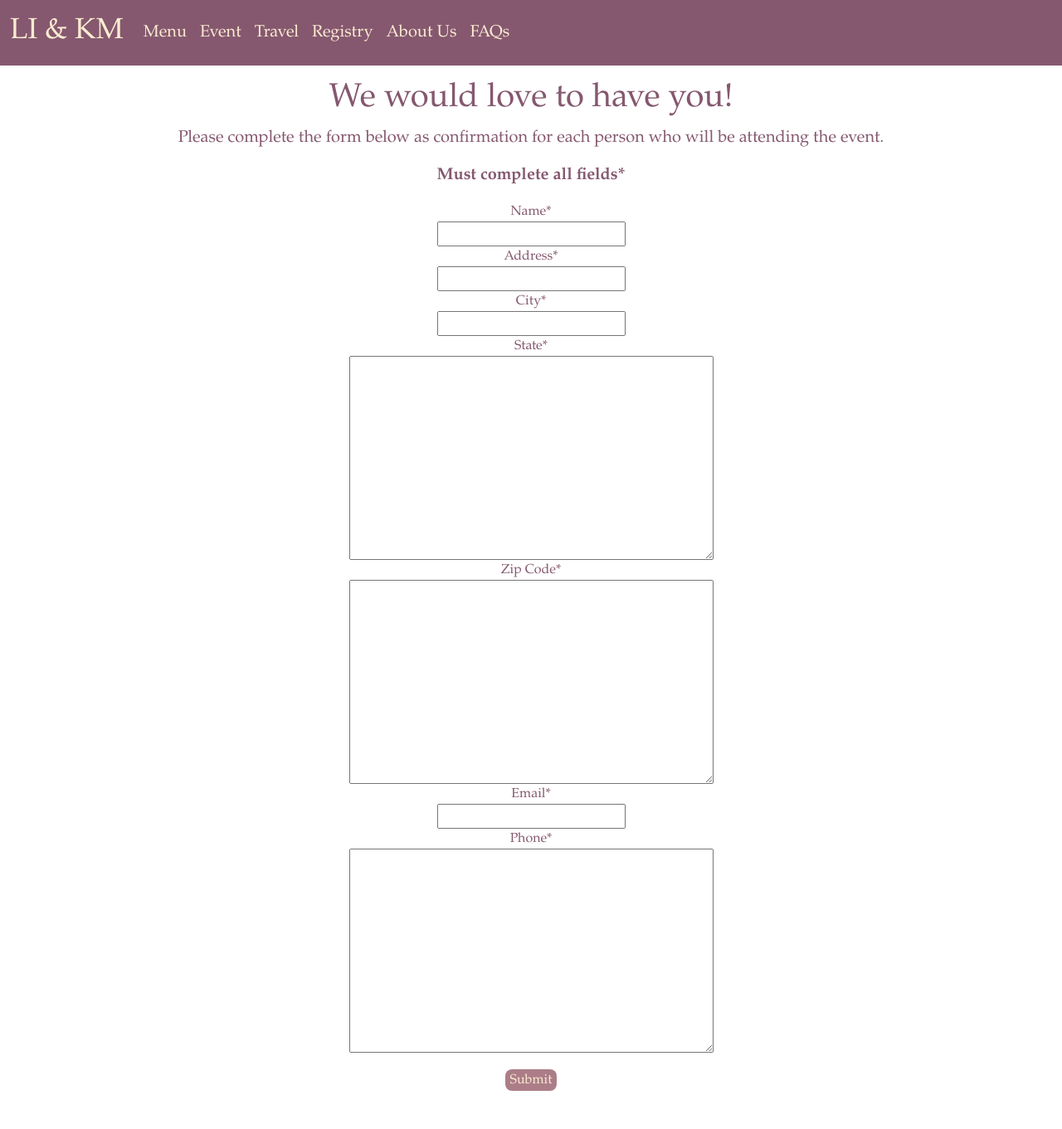
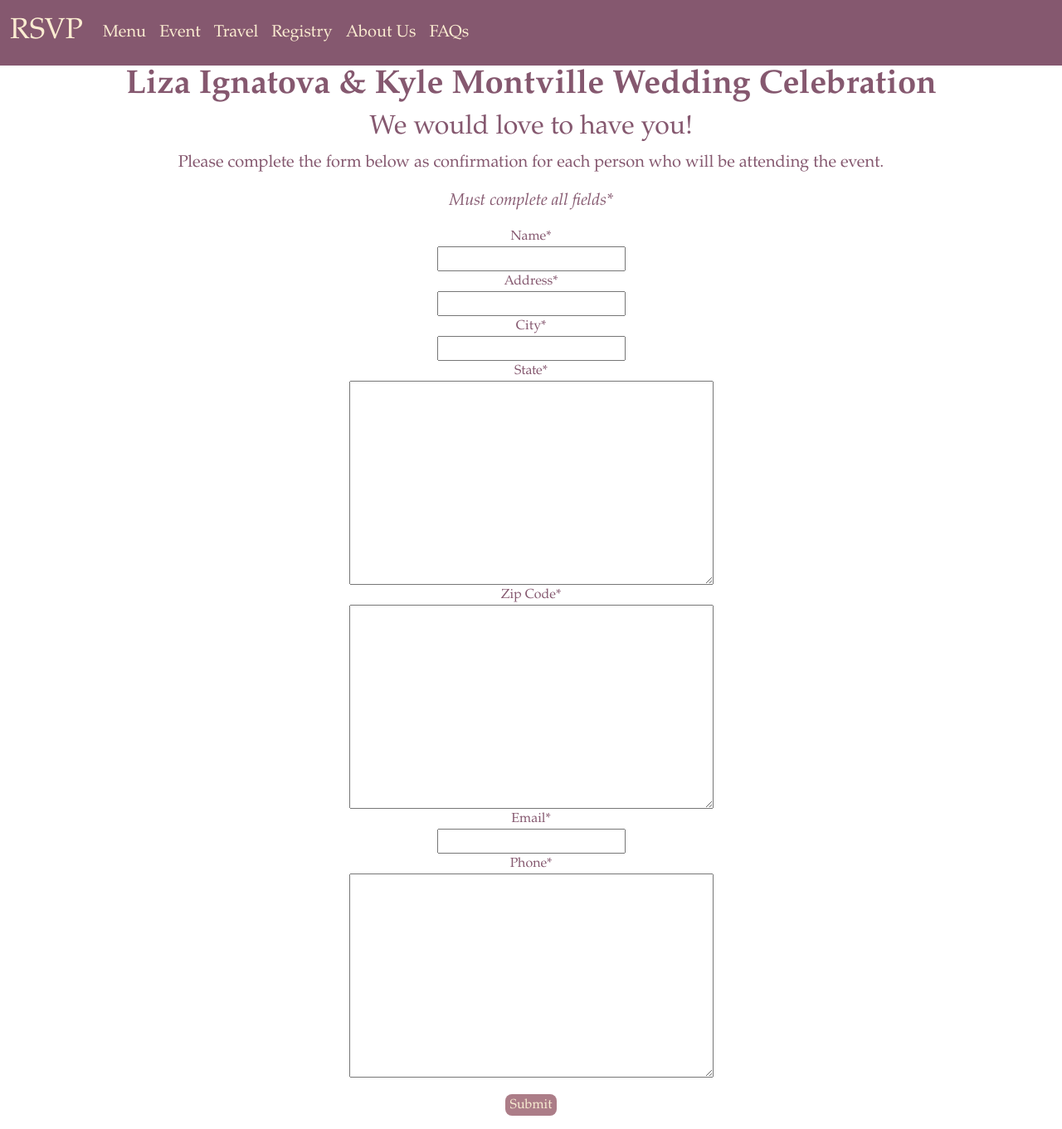
Before and after one commit to ksmontville/wedding_rsvp, a Django app: page / in a window 1280 px wide. Shown: the whole page at 83% size. Before the commit the page ends 1315 px from the top, so only its background shows below. Run offline with Django 4.2, Linux system fonts and the light colour scheme; some libraries are stand-ins or nearby versions.

Commit message:
CSS formatting

```diff
--- a/rsvp/templates/rsvp/base.html
+++ b/rsvp/templates/rsvp/base.html
@@ -31,7 +31,7 @@
 
   <nav class="navbar navbar-expand-lg" style="background-color: #85586F;">
   <div class="container-fluid">
-    <a class="navbar-brand" href="{% url 'rsvp:index' %}" aria-current="page">LI & KM</a>
+    <a class="navbar-brand" href="{% url 'rsvp:index' %}" aria-current="page">RSVP</a>
     <button class="navbar-toggler" type="button" data-bs-toggle="collapse" data-bs-target="#navbarNavAltMarkup"
             aria-controls="navbarNavAltMarkup" aria-expanded="false" aria-label="Toggle navigation">
       <span class="navbar-toggler-icon"></span>
--- a/rsvp/templates/rsvp/index.html
+++ b/rsvp/templates/rsvp/index.html
@@ -39,17 +39,17 @@
                 border-radius: 8px;
                 border-width: 2px;
                 margin-top: 20;
-                margin-bottom: 20;
                 }
 
             }
     </style>
 </head>
 
-<div class="mt-3" id="overall">
-    <h1>We would love to have you!</h1>
+<div id="overall">
+    <h1><b>Liza Ignatova & Kyle Montville Wedding Celebration</b></h1>
+    <h2>We would love to have you!</h2>
     <p id="1">Please complete the form below as confirmation for each person who will be attending the event.</p>
-    <p id="2"><b>Must complete all fields*</b></p>
+    <p id="2"><i>Must complete all fields*</i></p>
 
 <!--    <div id="photo_us">-->
 <!--        <img src="https://i.ibb.co/K73cFZP/babe-n-me.jpg" width="379" height="384" class="rounded">-->
```
